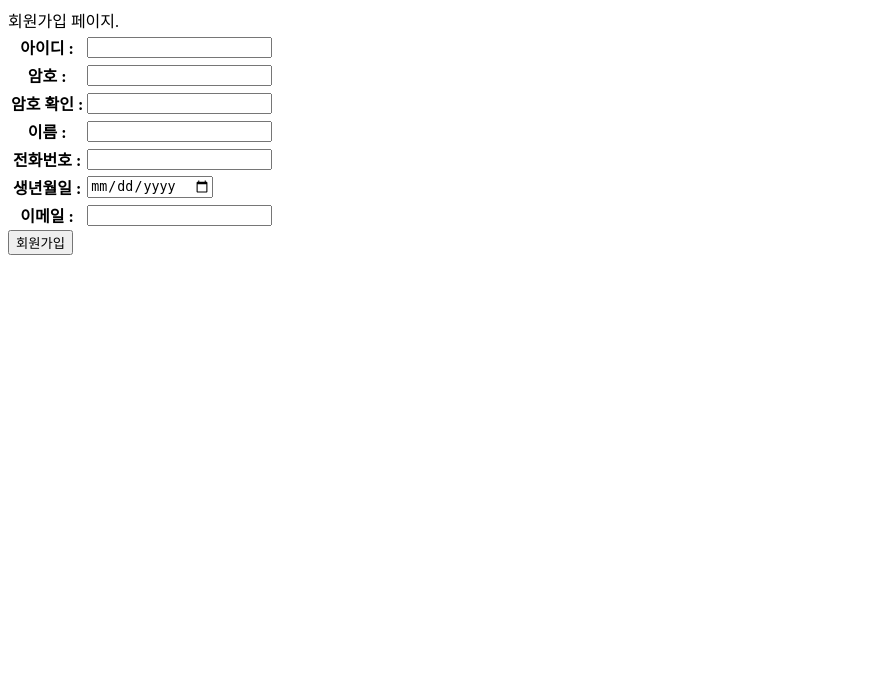
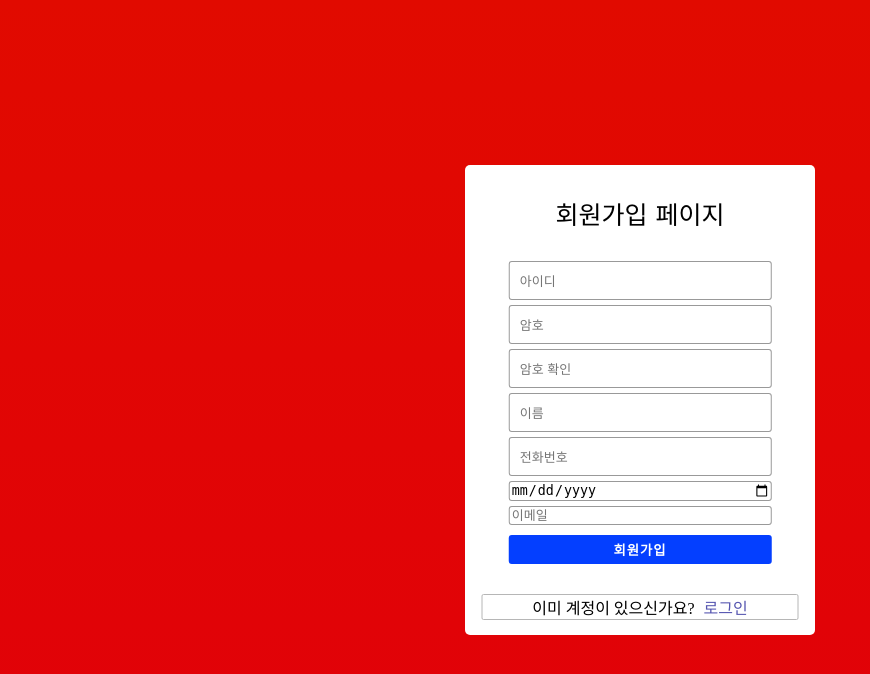
Before and after one commit to ds5pxi/django_project, a Django app: page /account/register/ in a window 1280 px wide. Shown: the top 674 px of the page, without its empty margins (0-870 px from the left). Run offline with Django 5.2, Linux system fonts and the light colour scheme; some libraries are stand-ins or nearby versions.

Commit message:
0528_수정4

```diff
--- a/templates/home.html
+++ b/templates/home.html
@@ -12,7 +12,7 @@
 <body>
     <main>
         {% load static %}
-        <img src="{% static 'img/Hellstagram.png' %}" width="300px" height="350px">
+        <img src="{% static 'img/Hellstagram.png' %}" width="300px" height="300px">
         <div class="container">
             <div class="text">로그인하세요</div>
             <div class="page">
--- a/templates/homepage/register.html
+++ b/templates/homepage/register.html
@@ -3,17 +3,20 @@
 <head>
     <meta charset="UTF-8">
     <meta name="viewport" content="width=device-width, initial-scale=1.0">
-    <title>Document</title>
+    <title>회원가입 페이지</title>
+    {% load static %}
+    <link rel="stylesheet" href="{% static 'CSS_file/style.css' %}">
+    <link rel="stylesheet" href="https://cdnjs.cloudflare.com/ajax/libs/font-awesome/5.12.1/css/all.min.css">
     <script>
         if ('{{ msg }}'.length > 0) {
             alert('{{ msg }}');
         }
 
         function check() {
-            pw1 = document.getElementById("pw1").value;
-            pw2 = document.getElementById("pw2").value;
+            var pw1 = document.getElementById("pw1").value;
+            var pw2 = document.getElementById("pw2").value;
 
-            if (pw1 == pw2) {
+            if (pw1 === pw2) {
                 alert("암호가 일치 합니다.");
             } else {
                 alert("암호가 불일치 합니다. 다시 입력하세요.");
@@ -24,6 +27,7 @@
         }
 
         function pageSubmit() {
+            var f1 = document.forms['f1'];
             f1.method = "post";
             f1.action = "/account/register/";
             f1.submit();
@@ -31,39 +35,23 @@
     </script>
 </head>
 <body>
-    회원가입 페이지.<br>
-    <form name="f1" method="post">{% csrf_token %}
-        <table>
-            <tr>
-                <th>아이디 : </th>
-                <td><input type="text" name="username"></td>
-            </tr>
-            <tr>
-                <th>암호 : </th>
-                <td><input type="password" id="pw1"></td>
-            </tr>
-            <tr>
-                <th>암호 확인 : </th>
-                <td><input type="password" id="pw2" onchange="check"></td>
-            </tr>
-            <tr>
-                <th>이름 : </th>
-                <td><input type="text" name="name"></td>
-            </tr>
-            <tr>
-                <th>전화번호 : </th>
-                <td><input type="text" name="phoneNum"></td>
-            </tr>
-            <tr>
-                <th>생년월일 : </th>
-                <td><input type="date" name="birth"></td>
-            </tr>
-            <tr>
-                <th>이메일 : </th>
-                <td><input type="email" name="email"></td>
-            </tr>
-        </table>
-        <input type="button" onclick="pageSubmit()" value="회원가입">
-    </form>
+    <div class="container">
+        <div class="page">
+            <div class="title">회원가입 페이지</div>
+            <form name="f1" method="post">{% csrf_token %}
+                <input type="text" name="username" placeholder="아이디">
+                <input type="password" id="pw1" placeholder="암호">
+                <input type="password" id="pw2" placeholder="암호 확인" onchange="check()">
+                <input type="text" name="name" placeholder="이름">
+                <input type="text" name="phoneNum" placeholder="전화번호">
+                <input type="date" name="birth" placeholder="생년월일">
+                <input type="email" name="email" placeholder="이메일">
+                <button type="button" onclick="pageSubmit()">회원가입</button>
+            </form>
+            <div class="signup">
+                <span>이미 계정이 있으신가요? <a href="#">로그인</a></span>
+            </div>
+        </div>
+    </div>
 </body>
 </html>
```
